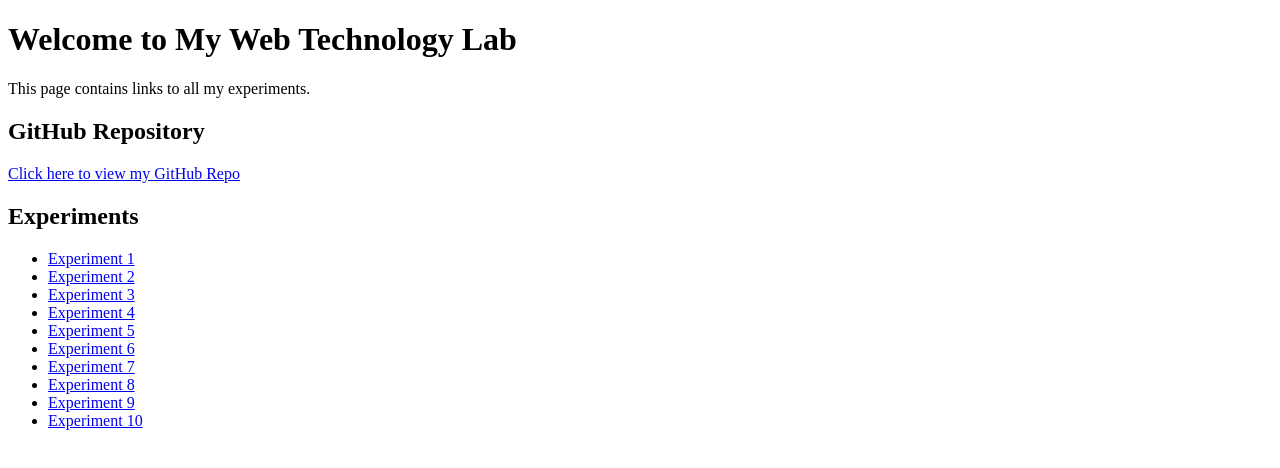
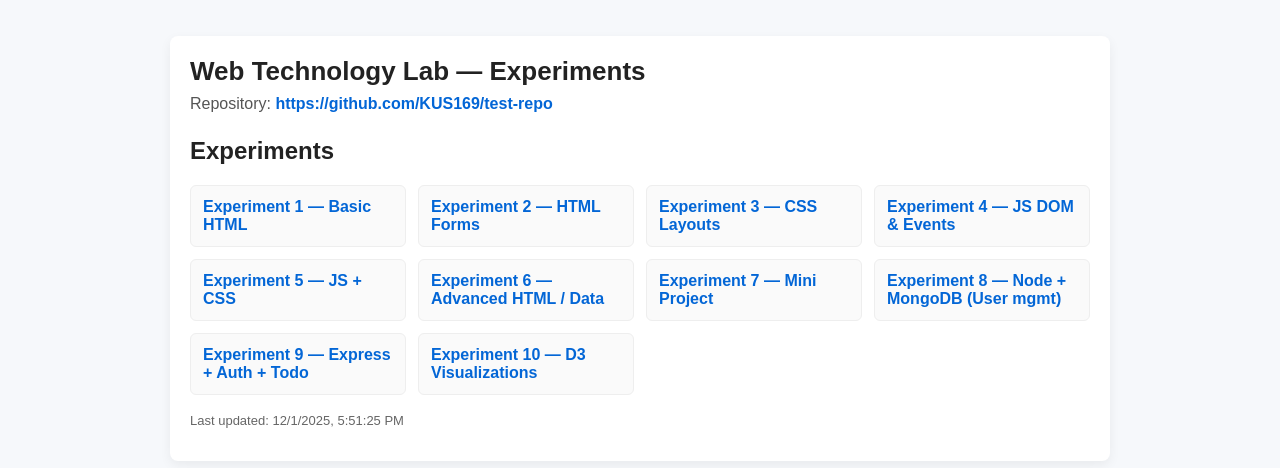
Before and after one commit to KUS169/test-repo, a website: page index.html in a window 1280 px wide. Drawn offline with Linux system fonts and the light colour scheme.

Commit message:
Update homepage: include exp1–exp10 links

```diff
--- a/index.html
+++ b/index.html
@@ -1,28 +1,51 @@
 <!DOCTYPE html>
-<html>
+<html lang="en">
 <head>
-    <meta charset="UTF-8">
-    <title>Web Technology Lab – Experiments</title>
+  <meta charset="utf-8" />
+  <title>Web Technology Lab – Experiments</title>
+  <meta name="viewport" content="width=device-width,initial-scale=1" />
+  <style>
+    body { font-family: Arial, Helvetica, sans-serif; padding: 28px; background:#f6f8fb; color:#222; }
+    header { margin-bottom: 24px; }
+    h1 { margin:0 0 8px 0; font-size:26px; }
+    p.lead { margin:0 0 16px 0; color:#555; }
+    .container { max-width:900px; margin:0 auto; background:#fff; padding:20px; border-radius:8px; box-shadow:0 4px 12px rgba(0,0,0,0.06); }
+    ul.exps { list-style:none; padding:0; display:grid; grid-template-columns:repeat(auto-fit,minmax(200px,1fr)); gap:12px; }
+    ul.exps li { background:#fafafa; border:1px solid #eee; padding:12px; border-radius:6px; }
+    a.link { color:#0366d6; text-decoration:none; font-weight:600; }
+    footer { margin-top:18px; font-size:13px; color:#666; }
+  </style>
 </head>
 <body>
-    <h1>Welcome to My Web Technology Lab</h1>
-    <p>This page contains links to all my experiments.</p>
+  <div class="container">
+    <header>
+      <h1>Web Technology Lab — Experiments</h1>
+      <p class="lead">Repository: <a class="link" href="https://github.com/KUS169/test-repo">https://github.com/KUS169/test-repo</a></p>
+    </header>
 
-    <h2>GitHub Repository</h2>
-    <p><a href="https://github.com/KUS169/test-repo">Click here to view my GitHub Repo</a></p>
+    <section>
+      <h2>Experiments</h2>
+      <ul class="exps">
+        <li><a class="link" href="exp1/">Experiment 1 — Basic HTML</a></li>
+        <li><a class="link" href="exp2/">Experiment 2 — HTML Forms</a></li>
+        <li><a class="link" href="exp3/">Experiment 3 — CSS Layouts</a></li>
+        <li><a class="link" href="exp4/">Experiment 4 — JS DOM & Events</a></li>
+        <li><a class="link" href="exp5/">Experiment 5 — JS + CSS</a></li>
+        <li><a class="link" href="exp6/">Experiment 6 — Advanced HTML / Data</a></li>
+        <li><a class="link" href="exp7/">Experiment 7 — Mini Project</a></li>
+        <li><a class="link" href="exp8/">Experiment 8 — Node + MongoDB (User mgmt)</a></li>
+        <li><a class="link" href="exp9/">Experiment 9 — Express + Auth + Todo</a></li>
+        <li><a class="link" href="exp10/">Experiment 10 — D3 Visualizations</a></li>
+      </ul>
+    </section>
 
-    <h2>Experiments</h2>
-    <ul>
-        <li><a href="exp1/">Experiment 1</a></li>
-        <li><a href="exp2/">Experiment 2</a></li>
-        <li><a href="exp3/">Experiment 3</a></li>
-        <li><a href="exp4/">Experiment 4</a></li>
-        <li><a href="exp5/">Experiment 5</a></li>
-        <li><a href="exp6/">Experiment 6</a></li>
-        <li><a href="exp7/">Experiment 7</a></li>
-        <li><a href="exp8/">Experiment 8</a></li>
-        <li><a href="exp9/">Experiment 9</a></li>
-        <li><a href="exp10/">Experiment 10</a></li>
-    </ul>
+    <footer>
+      <p>Last updated: <span id="ts"></span></p>
+    </footer>
+  </div>
+
+  <script>
+    document.getElementById('ts').textContent = new Date().toLocaleString();
+  </script>
 </body>
 </html>
```
